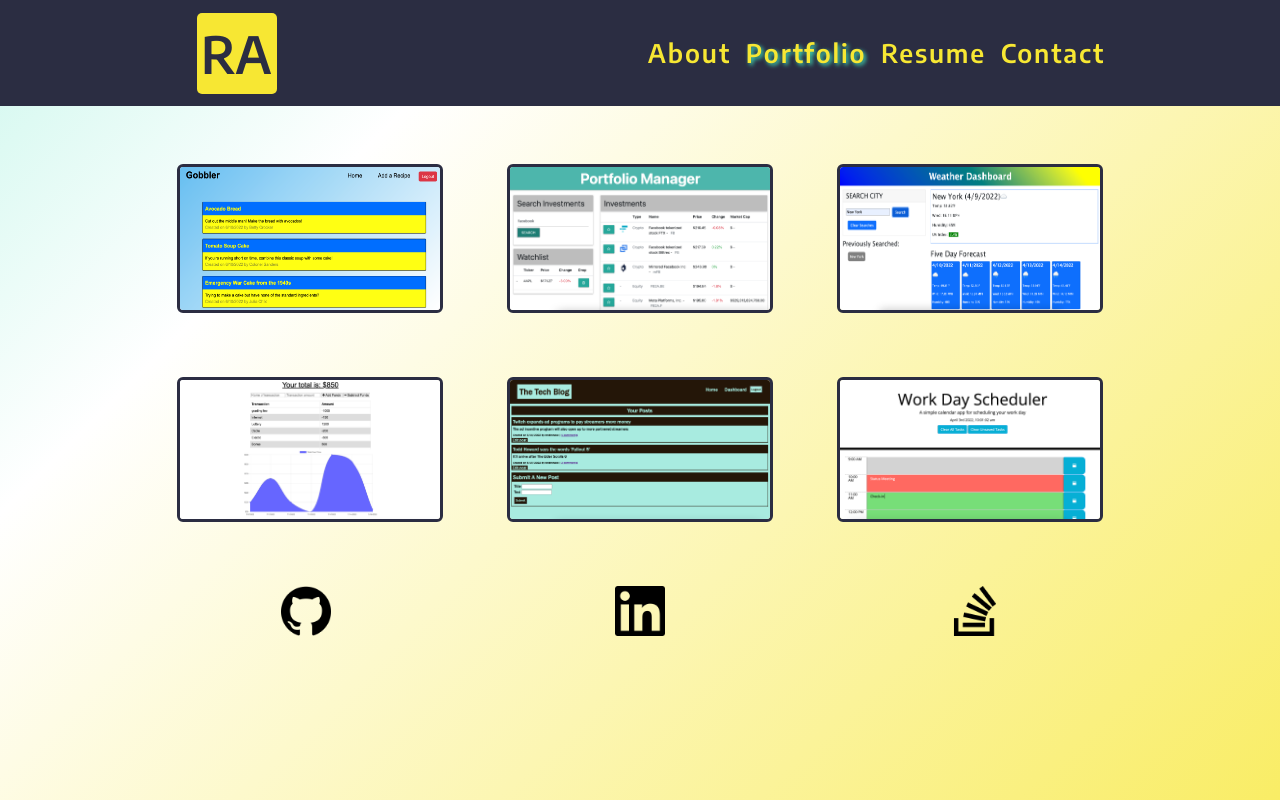
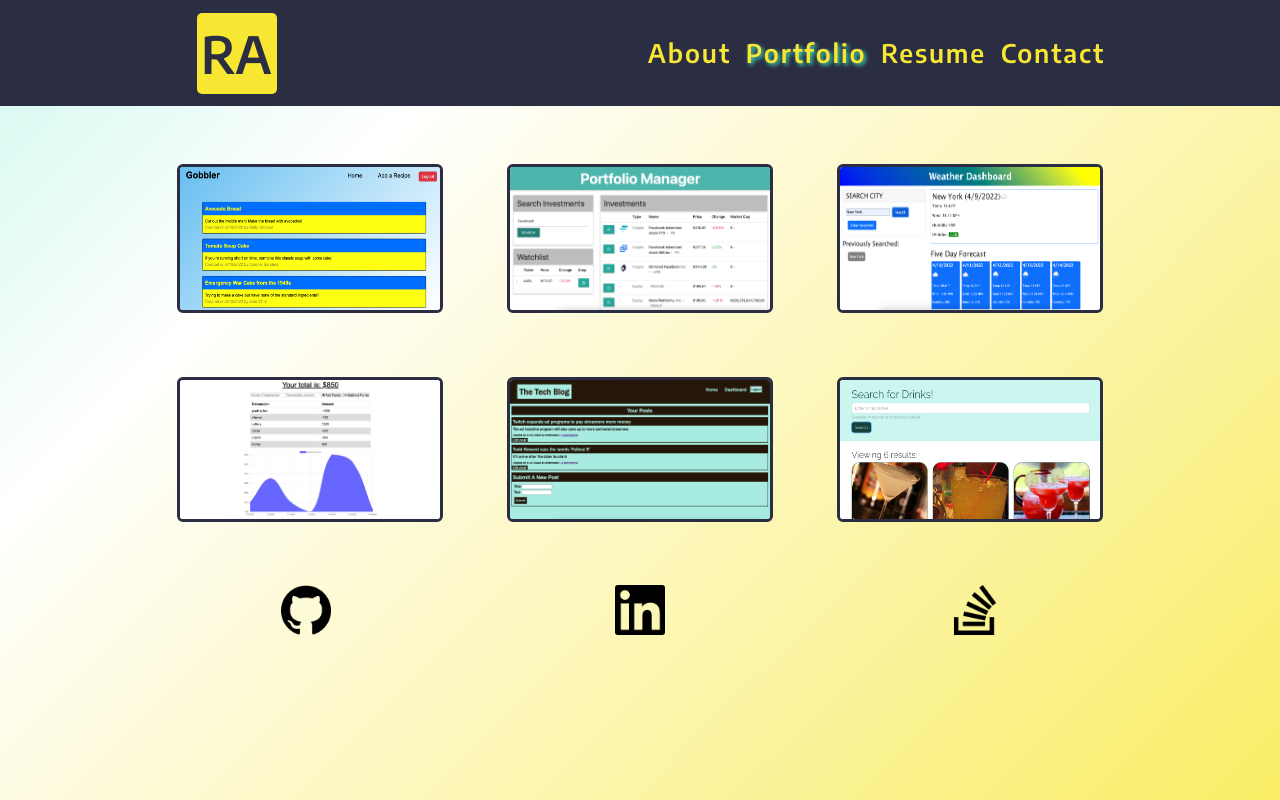
Before and after one commit to randronaco1027/react-portfolio, a React (Create React App) app: page /portfolio in a window 1280 px wide. Built offline with nearby package versions, Linux system fonts and the light colour scheme; a web font is replaced by a local one.

Commit message:
added project 3

```diff
--- a/src/components/ProjectList/index.js
+++ b/src/components/ProjectList/index.js
@@ -4,7 +4,7 @@ import Stocks from '../../assets/projects/portfolio.png'
 import Weather from '../../assets/projects/weather.png'
 import Budget from '../../assets/projects/budget.png'
 import Techblog from '../../assets/projects/techblog.png'
-import Workday from '../../assets/projects/workday.png'
+import Bubbly from '../../assets/projects/bubbly.png'
 
 function Projects(props) {
   // JSON of projects to be displayed on Portfolio page
@@ -40,10 +40,10 @@ function Projects(props) {
       imageurl: Techblog
     },
     {
-      name: "Work Day Scheduler",
-      github: "https://github.com/randronaco1027/work-day-scheduler",
-      application: "https://randronaco1027.github.io/work-day-scheduler/",
-      imageurl: Workday
+      name: "Bubbly",
+      github: "https://github.com/randronaco1027/booze-and-bubbles",
+      application: "https://desolate-cove-27377.herokuapp.com/",
+      imageurl: Bubbly
     }])
   return (
     <div>
```
Also changed, not shown: src/assets/projects/bubbly.png (added), src/assets/projects/workday.png (deleted).
